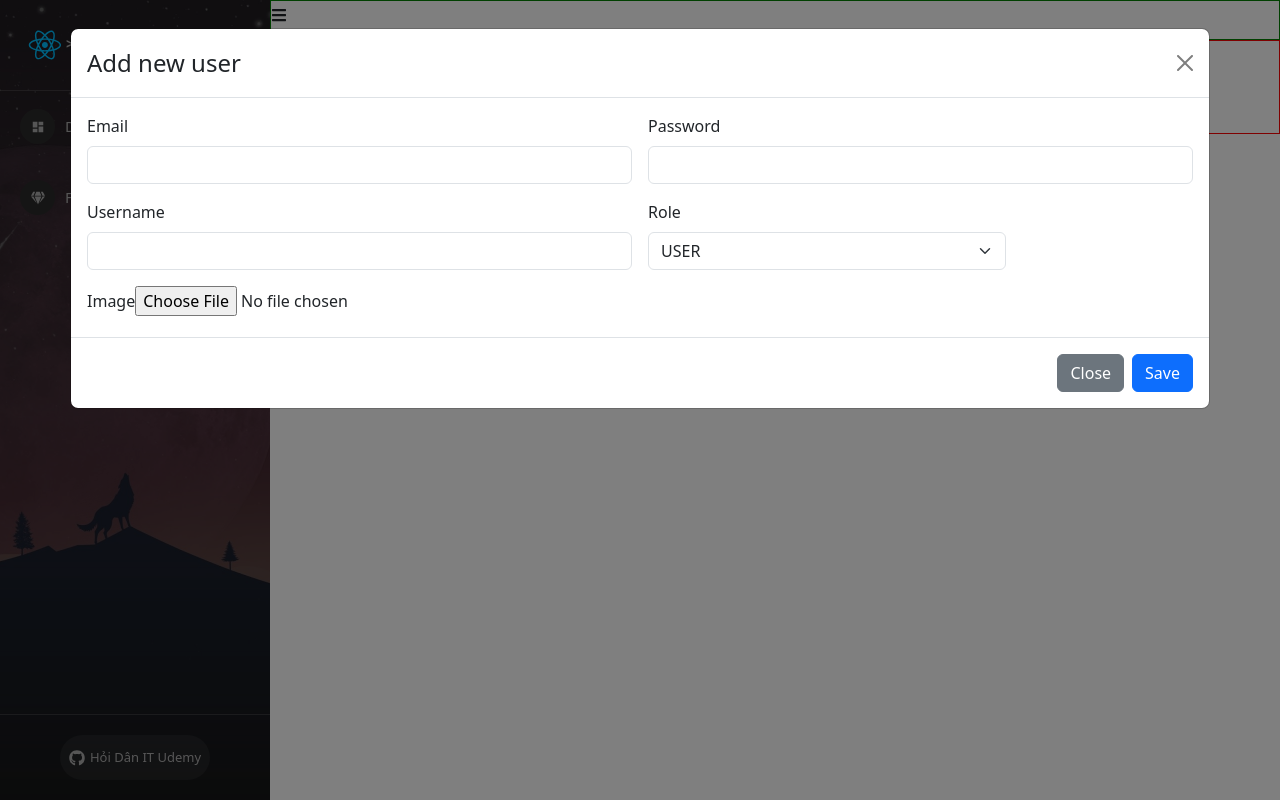
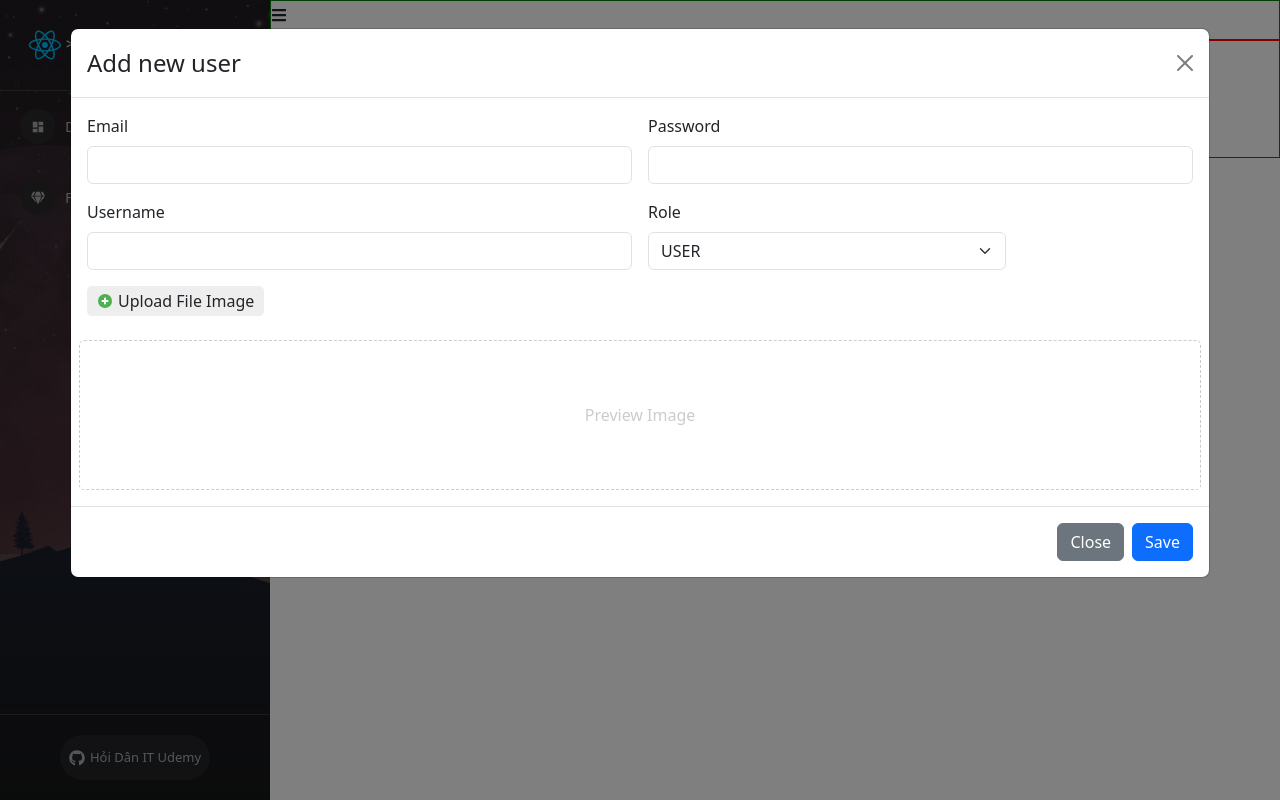
Before and after one commit to HuyHoangEngr/Demo-react, a React (Create React App) app: page /admins/manage-users in a window 1280 px wide. Both pictures are taken after a click on the button "Launch demo modal". Built offline with nearby package versions, Linux system fonts and the light colour scheme.

Commit message:
#57. State Hoa Modal Add New User

```diff
--- a/src/components/Admin/Content/ManageUser.js
+++ b/src/components/Admin/Content/ManageUser.js
@@ -1,4 +1,5 @@
 import ModalCreateUser from "./ModalCreateUser";
+import './ManageUser.scss';
 
 const ManageUser = (props) => {
     return (
@@ -12,8 +13,8 @@ const ManageUser = (props) => {
                 </div>
                 <div>
                     table users
-                    <ModalCreateUser />
                 </div>
+                <ModalCreateUser />
             </div>
         </div>
     )
--- /dev/null
+++ b/src/components/Admin/Content/ManageUser.scss
@@ -0,0 +1,33 @@
+.modal-add-user {
+    .img-preview {
+        height: 150px;
+        border: 1PX dashed #ccc;
+        border-radius: 5px;
+        display: flex;
+        justify-content: center;
+        align-items: center;
+        color: #ccc;
+
+        img {
+            max-width: 100%;
+            max-height: 100%;
+        }
+    }
+
+    .label-upload {
+        display: flex;
+        align-items: center;
+        gap: 5px;
+        border: 1px solid red;
+        width: fit-content;
+        padding: 3px 10px;
+        border-radius: 5px;
+        background: #eeeeee;
+        border: none;
+        cursor: pointer;
+
+        &:hover {
+            background: #dcdcdcdc;
+        }
+    }
+}
--- a/src/components/Admin/Content/ModalCreateUser.js
+++ b/src/components/Admin/Content/ModalCreateUser.js
@@ -1,12 +1,30 @@
 import { useState } from 'react';
 import Button from 'react-bootstrap/Button';
 import Modal from 'react-bootstrap/Modal';
+import { FcPlus } from "react-icons/fc";
+
 
 const ModalCreateUser = () => {
     const [show, setShow] = useState(false);
 
     const handleClose = () => setShow(false);
     const handleShow = () => setShow(true);
+
+    const [email, setEmail] = useState("");
+    const [password, setPassword] = useState("");
+    const [username, setUsername] = useState("");
+    const [role, setRole] = useState("USER");
+    const [image, setImage] = useState("");
+    const [previewImage, setPreviewImage] = useState("");
+
+    const handleUploadImage = (event) => {
+        if (event.target && event.target.files && event.target.files[0]) {
+            setPreviewImage(URL.createObjectURL(event.target.files[0]));
+            setImage(event.target.files[0]);
+        } else {
+            // setPreviewImage("");
+        }
+    }
 
     return (
         <>
@@ -19,34 +37,72 @@ const ModalCreateUser = () => {
                 onHide={handleClose}
                 size="xl"
                 backdrop="static"
+                className='modal-add-user'
             >
                 <Modal.Header closeButton>
                     <Modal.Title>Add new user</Modal.Title>
                 </Modal.Header>
                 <Modal.Body>
                     <form className="row g-3">
+
                         <div className="col-md-6">
                             <label className="form-label">Email</label>
-                            <input type="email" className="form-control" />
+                            <input
+                                type="email"
+                                className="form-control"
+                                value={email}
+                                onChange={(event) => setEmail(event.target.value)}
+                            />
                         </div>
+
                         <div className="col-md-6">
                             <label className="form-label">Password</label>
-                            <input type="password" className="form-control" />
+                            <input
+                                type="password"
+                                className="form-control"
+                                value={password}
+                                onChange={(event) => setPassword(event.target.value)}
+                            />
                         </div>
+
                         <div className="col-md-6">
                             <label className="form-label">Username</label>
-                            <input type="text" className="form-control" />
+                            <input
+                                type="text"
+                                className="form-control"
+                                value={username}
+                                onChange={(event) => setUsername(event.target.value)}
+                            />
                         </div>
+
                         <div className="col-md-4">
                             <label className="form-label">Role</label>
-                            <select className="form-select">
-                                <option selected value="USER">USER</option>
+                            <select className="form-select"
+                                onChange={(event) => setRole(event.target.value)}
+                                value={role}
+                            >
+                                <option value="USER">USER</option>
                                 <option value="ADMIN">ADMIN</option>
                             </select>
                         </div>
+
                         <div className='col-md-12'>
-                            <label className="form-label">Image</label>
-                            <input type='file' />
+                            <label className="form-label label-upload" htmlFor='labelUpload'>
+                                <FcPlus /> Upload File Image
+                            </label>
+                            <input
+                                type='file'
+                                id="labelUpload" hidden
+                                onChange={(event) => handleUploadImage(event)}
+                            />
+                        </div>
+
+                        <div className='col-md-12 img-preview'>
+                            {previewImage ?
+                                <img src={previewImage} />
+                                :
+                                <span>Preview Image</span>
+                            }
                         </div>
                     </form>
                 </Modal.Body>
```
